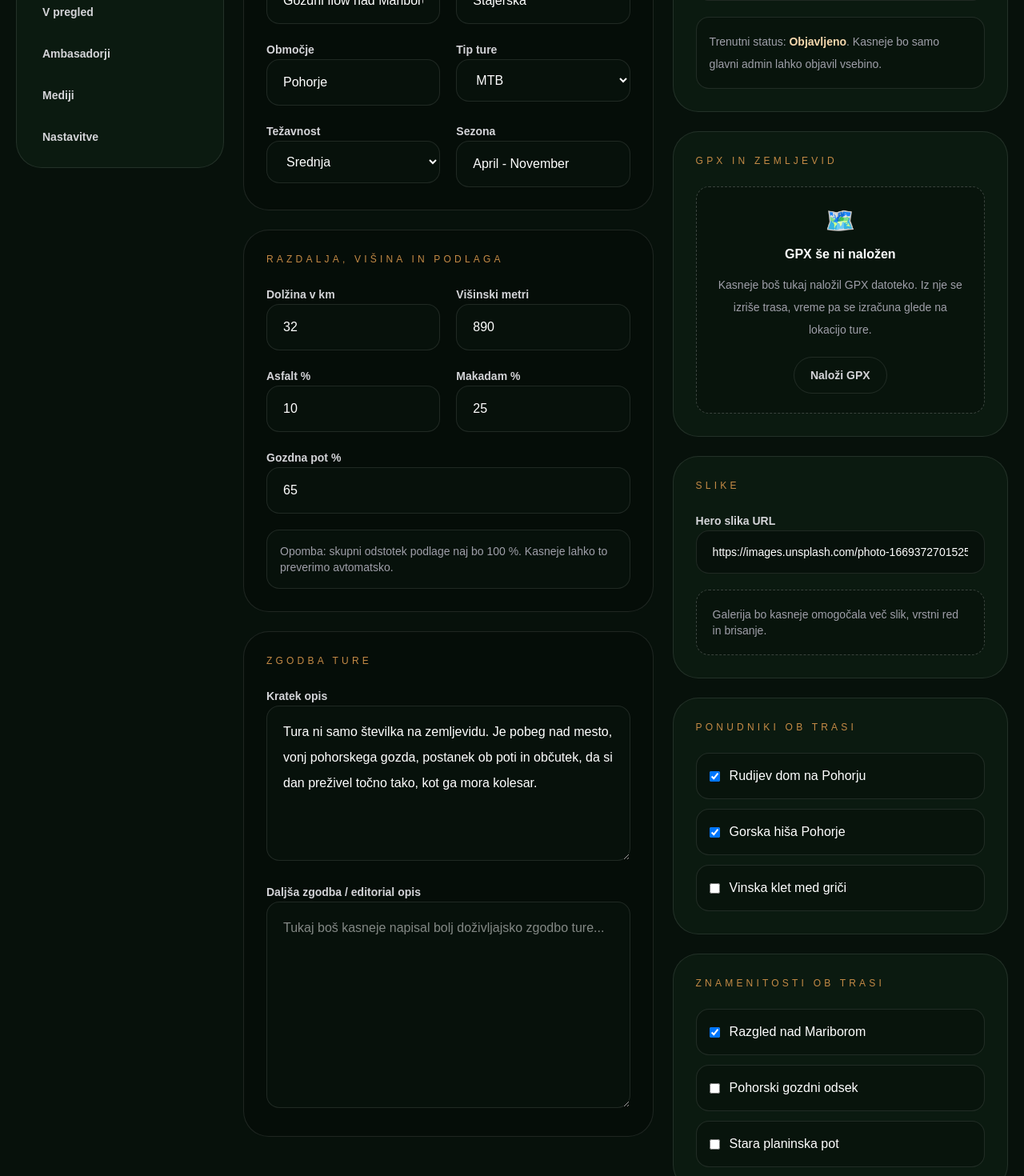
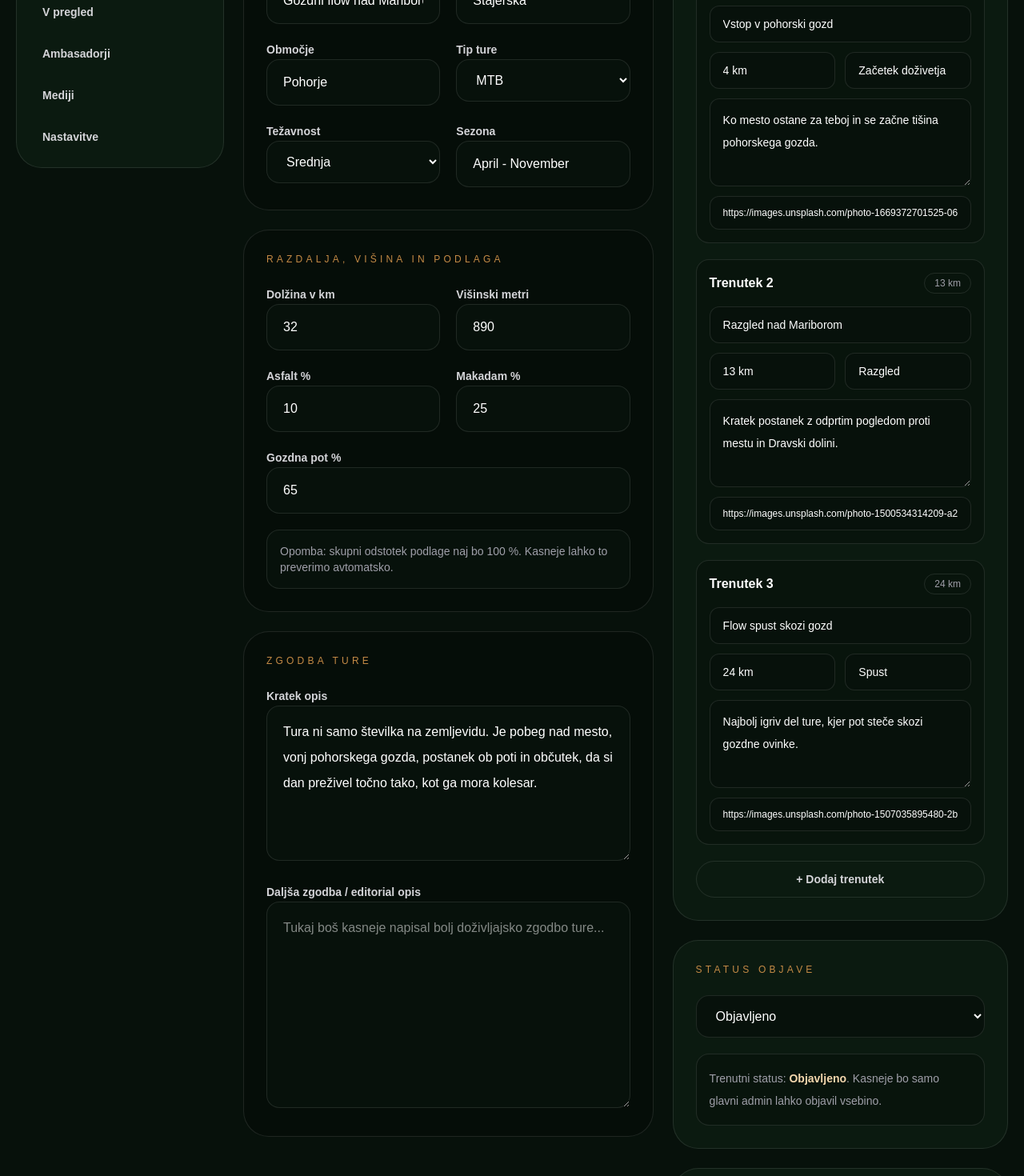
Before and after one commit to rabojan/bojan-on-bike-app, a Next.js app: page /admin/ture/gozdni-flow-nad-mariborom in a window 1280 px wide. Shown: the part 480-1950 px from the top of the page at 80% size. Built offline with nearby package versions, Linux system fonts and the light colour scheme; sample sign-in values are in the browser's storage.

Commit message:
Expand admin trail edit content sections

```diff
--- a/app/admin/ture/gozdni-flow-nad-mariborom/page.tsx
+++ b/app/admin/ture/gozdni-flow-nad-mariborom/page.tsx
@@ -6,15 +6,93 @@ import { useState } from "react";
 import AdminShell from "@/components/AdminShell";
 
 const providers = [
-  "Rudijev dom na Pohorju",
-  "Gorska hiša Pohorje",
-  "Vinska klet med griči",
+  {
+    name: "Rudijev dom na Pohorju",
+    role: "Kosilo / postanek",
+    distance: "ob trasi",
+    selected: true,
+  },
+  {
+    name: "Gorska hiša Pohorje",
+    role: "Prenočišče / e-bike polnilnica",
+    distance: "500 m od trase",
+    selected: true,
+  },
+  {
+    name: "Vinska klet med griči",
+    role: "Vino / kulinarika",
+    distance: "ni na tej turi",
+    selected: false,
+  },
 ];
 
 const pois = [
-  "Razgled nad Mariborom",
-  "Pohorski gozdni odsek",
-  "Stara planinska pot",
+  {
+    name: "Razgled nad Mariborom",
+    type: "Razgled",
+    distance: "200 m od trase",
+    wikipedia: "",
+    selected: true,
+  },
+  {
+    name: "Pohorski gozdni odsek",
+    type: "Narava",
+    distance: "na trasi",
+    wikipedia: "",
+    selected: false,
+  },
+  {
+    name: "Stara planinska pot",
+    type: "Zgodovina",
+    distance: "700 m od trase",
+    wikipedia: "https://sl.wikipedia.org/",
+    selected: false,
+  },
+];
+
+const moments = [
+  {
+    title: "Vstop v pohorski gozd",
+    location: "4 km",
+    type: "Začetek doživetja",
+    description:
+      "Ko mesto ostane za teboj in se začne tišina pohorskega gozda.",
+    image:
+      "https://images.unsplash.com/photo-1669372701525-06dde0779ba6?q=80&w=1200&auto=format&fit=crop",
+  },
+  {
+    title: "Razgled nad Mariborom",
+    location: "13 km",
+    type: "Razgled",
+    description:
+      "Kratek postanek z odprtim pogledom proti mestu in Dravski dolini.",
+    image:
+      "https://images.unsplash.com/photo-1500534314209-a25ddb2bd429?q=80&w=1200&auto=format&fit=crop",
+  },
+  {
+    title: "Flow spust skozi gozd",
+    location: "24 km",
+    type: "Spust",
+    description:
+      "Najbolj igriv del ture, kjer pot steče skozi gozdne ovinke.",
+    image:
+      "https://images.unsplash.com/photo-1507035895480-2b3156c31fc8?q=80&w=1200&auto=format&fit=crop",
+  },
+];
+
+const galleryImages = [
+  {
+    title: "Hero slika ture",
+    url: "https://images.unsplash.com/photo-1669372701525-06dde0779ba6?q=80&w=1800&auto=format&fit=crop",
+  },
+  {
+    title: "Razgled / trenutek",
+    url: "https://images.unsplash.com/photo-1500534314209-a25ddb2bd429?q=80&w=1200&auto=format&fit=crop",
+  },
+  {
+    title: "Gozdni flow",
+    url: "https://images.unsplash.com/photo-1507035895480-2b3156c31fc8?q=80&w=1200&auto=format&fit=crop",
+  },
 ];
 
 export default function EditTrailPage() {
@@ -243,6 +321,65 @@ export default function EditTrailPage() {
           <div className="space-y-6">
             <div className="rounded-[32px] border border-white/10 bg-[#0b1a10] p-7">
               <div className="mb-6 text-xs uppercase tracking-[0.35em] text-[#c58b46]">
+                Doživetveni trenutki ture
+              </div>
+
+              <div className="space-y-5">
+                {moments.map((moment, index) => (
+                  <div
+                    key={moment.title}
+                    className="rounded-2xl border border-white/10 bg-black/20 p-4"
+                  >
+                    <div className="mb-4 flex items-center justify-between gap-3">
+                      <div className="font-bold">Trenutek {index + 1}</div>
+                      <div className="rounded-full border border-white/10 px-3 py-1 text-xs text-zinc-400">
+                        {moment.location}
+                      </div>
+                    </div>
+
+                    <div className="grid gap-3">
+                      <input
+                        defaultValue={moment.title}
+                        className="w-full rounded-xl border border-white/10 bg-[#07110b] px-4 py-3 text-sm outline-none focus:border-[#c58b46]/60"
+                      />
+
+                      <div className="grid gap-3 sm:grid-cols-2">
+                        <input
+                          defaultValue={moment.location}
+                          placeholder="km / lokacija"
+                          className="w-full rounded-xl border border-white/10 bg-[#07110b] px-4 py-3 text-sm outline-none focus:border-[#c58b46]/60"
+                        />
+
+                        <input
+                          defaultValue={moment.type}
+                          placeholder="tip trenutka"
+                          className="w-full rounded-xl border border-white/10 bg-[#07110b] px-4 py-3 text-sm outline-none focus:border-[#c58b46]/60"
+                        />
+                      </div>
+
+                      <textarea
+                        defaultValue={moment.description}
+                        rows={3}
+                        className="w-full rounded-xl border border-white/10 bg-[#07110b] px-4 py-3 text-sm leading-7 outline-none focus:border-[#c58b46]/60"
+                      />
+
+                      <input
+                        defaultValue={moment.image}
+                        placeholder="URL slike"
+                        className="w-full rounded-xl border border-white/10 bg-[#07110b] px-4 py-3 text-xs outline-none focus:border-[#c58b46]/60"
+                      />
+                    </div>
+                  </div>
+                ))}
+              </div>
+
+              <button className="mt-5 w-full rounded-full border border-white/10 px-5 py-3 text-sm font-semibold text-zinc-300">
+                + Dodaj trenutek
+              </button>
+            </div>
+
+            <div className="rounded-[32px] border border-white/10 bg-[#0b1a10] p-7">
+              <div className="mb-6 text-xs uppercase tracking-[0.35em] text-[#c58b46]">
                 Status objave
               </div>
 
@@ -285,7 +422,7 @@ export default function EditTrailPage() {
 
             <div className="rounded-[32px] border border-white/10 bg-[#0b1a10] p-7">
               <div className="mb-6 text-xs uppercase tracking-[0.35em] text-[#c58b46]">
-                Slike
+                Slike in galerija
               </div>
 
               <label className="space-y-2">
@@ -298,8 +435,40 @@ export default function EditTrailPage() {
                 />
               </label>
 
-              <div className="mt-5 rounded-2xl border border-dashed border-white/20 bg-black/20 p-5 text-sm text-zinc-400">
-                Galerija bo kasneje omogočala več slik, vrstni red in brisanje.
+              <div className="mt-6 space-y-4">
+                {galleryImages.map((image, index) => (
+                  <div
+                    key={image.title}
+                    className="rounded-2xl border border-white/10 bg-black/20 p-4"
+                  >
+                    <div className="mb-3 flex items-center justify-between gap-3">
+                      <div>
+                        <div className="text-sm font-bold">{image.title}</div>
+                        <div className="mt-1 text-xs text-zinc-500">
+                          Slika {index + 1}
+                        </div>
+                      </div>
+
+                      <div className="rounded-full border border-white/10 px-3 py-1 text-xs text-zinc-400">
+                        vrstni red
+                      </div>
+                    </div>
+
+                    <input
+                      defaultValue={image.url}
+                      className="w-full rounded-xl border border-white/10 bg-[#07110b] px-4 py-3 text-xs outline-none focus:border-[#c58b46]/60"
+                    />
+                  </div>
+                ))}
+              </div>
+
+              <button className="mt-5 w-full rounded-full border border-white/10 px-5 py-3 text-sm font-semibold text-zinc-300">
+                + Dodaj sliko
+              </button>
+
+              <div className="mt-5 rounded-2xl border border-dashed border-white/20 bg-black/20 p-5 text-sm leading-7 text-zinc-400">
+                Za zdaj vnašamo URL slike. Kasneje bo tukaj pravi upload v
+                Supabase Storage, urejanje vrstnega reda in brisanje slik.
               </div>
             </div>
 
@@ -308,17 +477,45 @@ export default function EditTrailPage() {
                 Ponudniki ob trasi
               </div>
 
-              <div className="space-y-3">
-                {providers.map((provider, index) => (
-                  <label
-                    key={provider}
-                    className="flex items-center gap-3 rounded-2xl border border-white/10 bg-black/20 p-4"
+              <div className="space-y-4">
+                {providers.map((provider) => (
+                  <div
+                    key={provider.name}
+                    className="rounded-2xl border border-white/10 bg-black/20 p-4"
                   >
-                    <input type="checkbox" defaultChecked={index < 2} />
-                    <span>{provider}</span>
-                  </label>
+                    <label className="flex items-center gap-3">
+                      <input type="checkbox" defaultChecked={provider.selected} />
+                      <span className="font-bold">{provider.name}</span>
+                    </label>
+
+                    <div className="mt-4 grid gap-3 sm:grid-cols-2">
+                      <label className="space-y-2">
+                        <span className="text-xs font-semibold uppercase tracking-[0.18em] text-zinc-500">
+                          Vloga na turi
+                        </span>
+                        <input
+                          defaultValue={provider.role}
+                          className="w-full rounded-xl border border-white/10 bg-[#07110b] px-4 py-3 text-sm outline-none focus:border-[#c58b46]/60"
+                        />
+                      </label>
+
+                      <label className="space-y-2">
+                        <span className="text-xs font-semibold uppercase tracking-[0.18em] text-zinc-500">
+                          Oddaljenost
+                        </span>
+                        <input
+                          defaultValue={provider.distance}
+                          className="w-full rounded-xl border border-white/10 bg-[#07110b] px-4 py-3 text-sm outline-none focus:border-[#c58b46]/60"
+                        />
+                      </label>
+                    </div>
+                  </div>
                 ))}
               </div>
+
+              <button className="mt-5 w-full rounded-full border border-white/10 px-5 py-3 text-sm font-semibold text-zinc-300">
+                + Poveži ponudnika
+              </button>
             </div>
 
             <div className="rounded-[32px] border border-white/10 bg-[#0b1a10] p-7">
@@ -326,17 +523,56 @@ export default function EditTrailPage() {
                 Znamenitosti ob trasi
               </div>
 
-              <div className="space-y-3">
-                {pois.map((poi, index) => (
-                  <label
-                    key={poi}
-                    className="flex items-center gap-3 rounded-2xl border border-white/10 bg-black/20 p-4"
+              <div className="space-y-4">
+                {pois.map((poi) => (
+                  <div
+                    key={poi.name}
+                    className="rounded-2xl border border-white/10 bg-black/20 p-4"
                   >
-                    <input type="checkbox" defaultChecked={index < 1} />
-                    <span>{poi}</span>
-                  </label>
+                    <label className="flex items-center gap-3">
+                      <input type="checkbox" defaultChecked={poi.selected} />
+                      <span className="font-bold">{poi.name}</span>
+                    </label>
+
+                    <div className="mt-4 grid gap-3 sm:grid-cols-2">
+                      <label className="space-y-2">
+                        <span className="text-xs font-semibold uppercase tracking-[0.18em] text-zinc-500">
+                          Tip
+                        </span>
+                        <input
+                          defaultValue={poi.type}
+                          className="w-full rounded-xl border border-white/10 bg-[#07110b] px-4 py-3 text-sm outline-none focus:border-[#c58b46]/60"
+                        />
+                      </label>
+
+                      <label className="space-y-2">
+                        <span className="text-xs font-semibold uppercase tracking-[0.18em] text-zinc-500">
+                          Oddaljenost
+                        </span>
+                        <input
+                          defaultValue={poi.distance}
+                          className="w-full rounded-xl border border-white/10 bg-[#07110b] px-4 py-3 text-sm outline-none focus:border-[#c58b46]/60"
+                        />
+                      </label>
+
+                      <label className="space-y-2 sm:col-span-2">
+                        <span className="text-xs font-semibold uppercase tracking-[0.18em] text-zinc-500">
+                          Wikipedia povezava
+                        </span>
+                        <input
+                          defaultValue={poi.wikipedia}
+                          placeholder="https://sl.wikipedia.org/..."
+                          className="w-full rounded-xl border border-white/10 bg-[#07110b] px-4 py-3 text-sm outline-none focus:border-[#c58b46]/60"
+                        />
+                      </label>
+                    </div>
+                  </div>
                 ))}
               </div>
+
+              <button className="mt-5 w-full rounded-full border border-white/10 px-5 py-3 text-sm font-semibold text-zinc-300">
+                + Poveži znamenitost
+              </button>
             </div>
           </div>
         </section>
```
